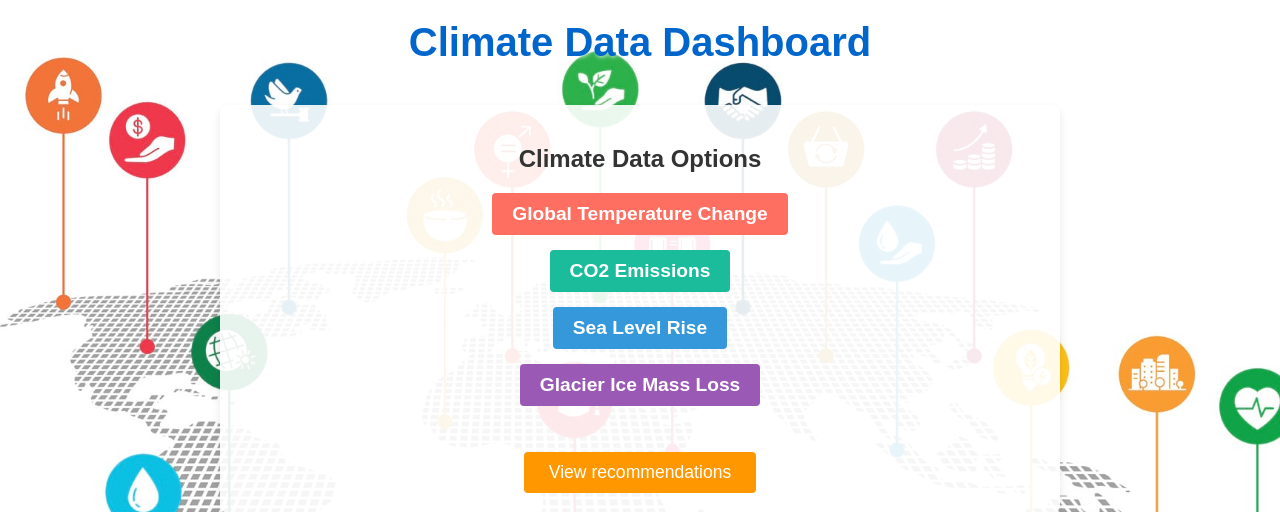
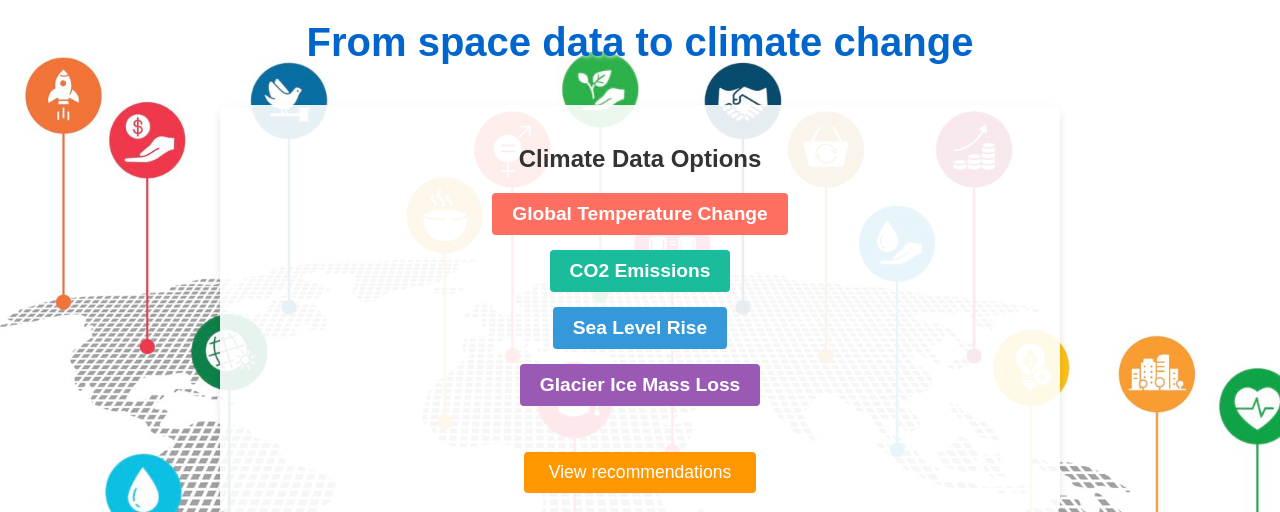
Before and after one commit to Run-Y/Junction_2024, a Flask app: page / in a window 1280 px wide. Shown: the top 512 px of the page. Run offline with Flask 3, Linux system fonts and the light colour scheme.

Commit message:
修改标题

```diff
--- a/junction/templates/index.html
+++ b/junction/templates/index.html
@@ -3,7 +3,7 @@
 <head>
     <meta charset="UTF-8">
     <meta name="viewport" content="width=device-width, initial-scale=1.0">
-    <title>Climate Data Dashboard</title>
+    <title>From space data to climate change</title>
     <style>
         /* 通用样式 */
         body {
@@ -178,7 +178,7 @@
     </style>
 </head>
 <body>
-    <h1>Climate Data Dashboard</h1>
+    <h1>From space data to climate change</h1>
     <div class="container">
         <h2>Climate Data Options</h2>
         <ul>
```
